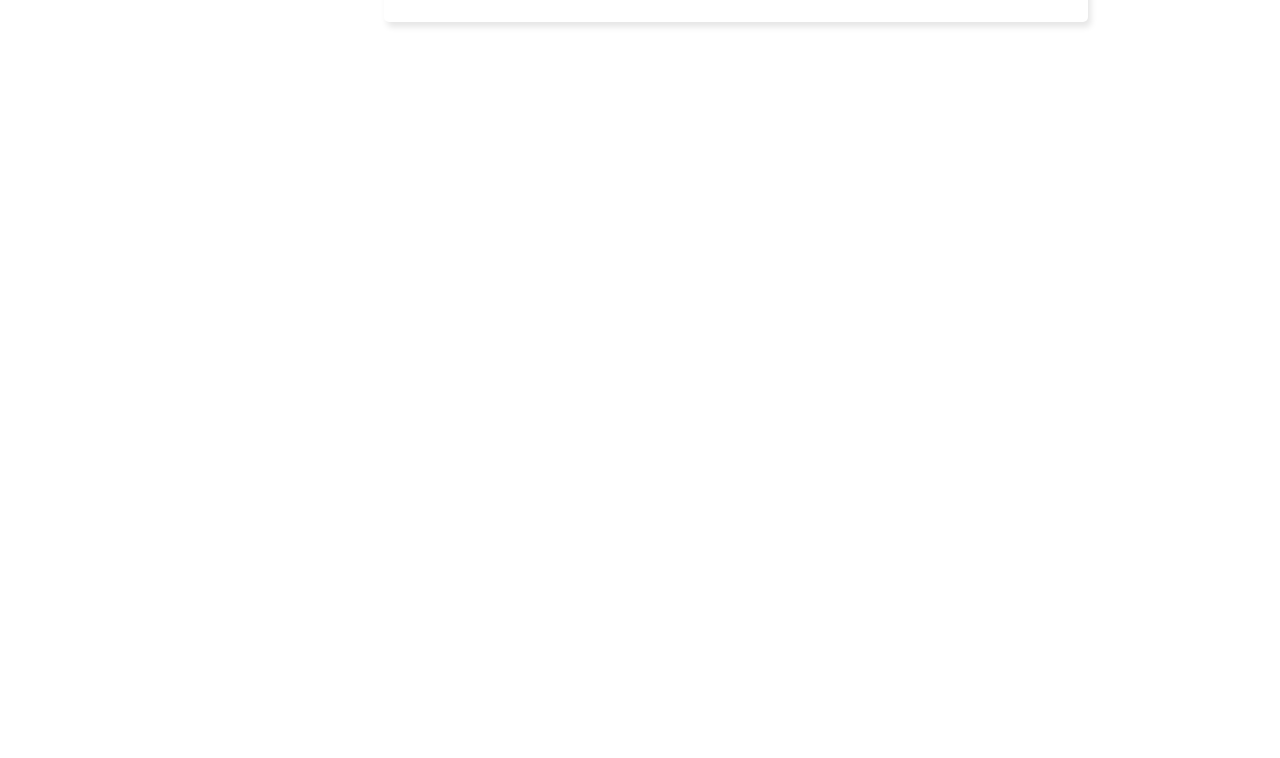
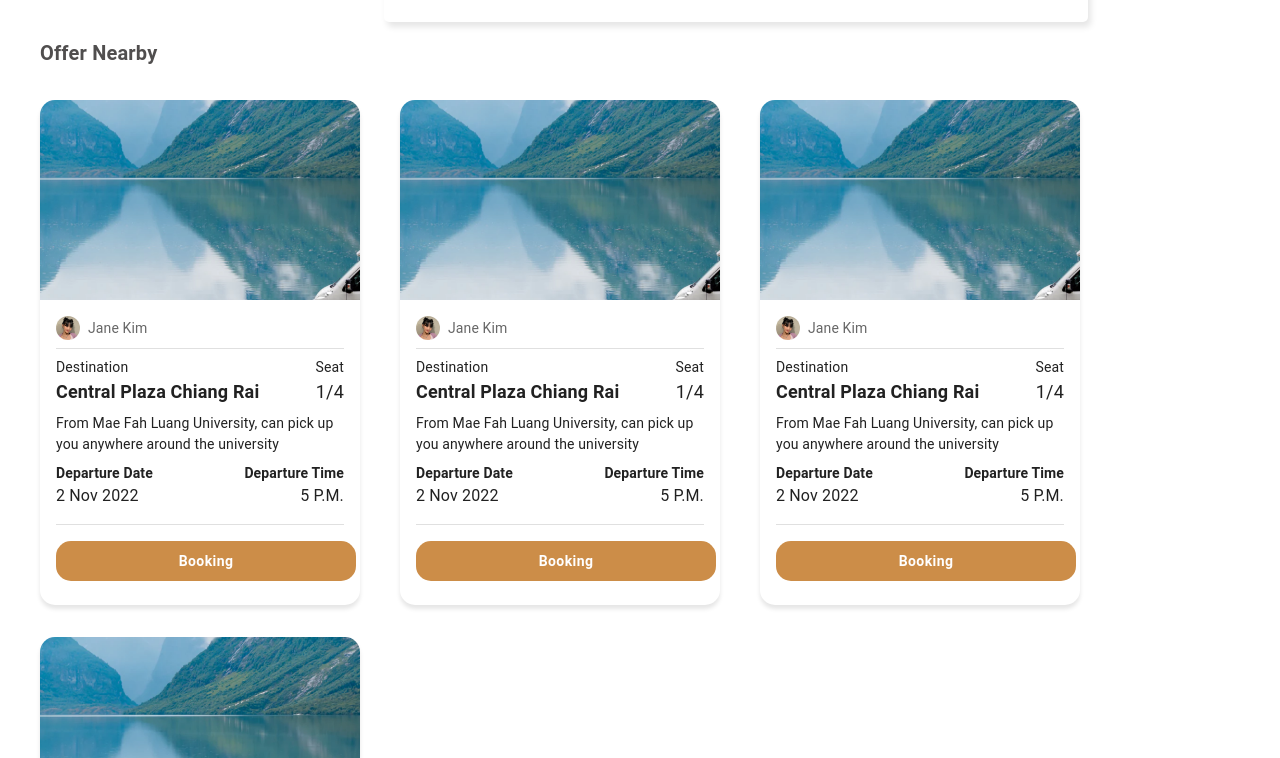
Before and after one commit to boraprae/carpool-cino, a Next.js app: page / in a window 1280 px wide. Shown: the part 466-1224 px from the top of the page. Before the commit the page ends 800 px from the top, so only its background shows below. Built offline with nearby package versions, Linux system fonts and the light colour scheme.

Commit message:
offer component prepare already

```diff
--- /dev/null
+++ b/pages/components/offerCard.js
@@ -0,0 +1,116 @@
+import Divider from "@mui/material/Divider";
+import Avatar from "@mui/material/Avatar";
+import Card from "@mui/material/Card";
+import CardContent from "@mui/material/CardContent";
+import CardMedia from "@mui/material/CardMedia";
+import Typography from "@mui/material/Typography";
+import { CardActionArea } from "@mui/material";
+import Stack from "@mui/material/Stack";
+
+import { styled } from "@mui/material/styles";
+import Button from "@mui/material/Button";
+
+const BookingButton = styled(Button)(({ theme }) => ({
+  color: "#FFFFFF",
+  fontSize: "14px",
+  fontWeight: "bold",
+  textTransform: "capitalize",
+  height: "40px",
+  width: "300px",
+  borderRadius: "15px",
+  padding: 16,
+  backgroundColor: "#CC8D48",
+  "&:hover": {
+    backgroundColor: "#A9773F",
+  },
+}));
+
+export default function OfferCard() {
+  return (
+    <>
+      <Card
+        sx={{
+          maxWidth: 320,
+          mt: 4,
+          boxShadow: "0px 4px 4px rgba(0, 0, 0, 0.1)",
+          borderRadius: "15px",
+          mr: 5,
+        }}
+      >
+        <CardMedia
+          component="img"
+          height="200"
+          image="/assets/headweb.png"
+          alt="car1"
+        />
+        <CardContent>
+          <Stack
+            direction="row"
+            justifyContent="flex-start"
+            alignItems="center"
+            spacing={1}
+            mb={1}
+          >
+            <Avatar
+              alt="Cindy Baker"
+              src="/assets/profileImg.jpg"
+              sx={{ width: 24, height: 24 }}
+            />
+            <Typography sx={{ fontSize: "14px" }} color="text.secondary">
+              Jane Kim
+            </Typography>
+          </Stack>
+          <Divider />
+          <Stack
+            direction="row"
+            justifyContent="space-between"
+            alignItems="center"
+          >
+            <Typography sx={{ fontSize: "14px", mt: 1 }}>
+              Destination
+            </Typography>
+            <Typography sx={{ fontSize: "14px", mt: 1 }}>Seat</Typography>
+          </Stack>
+          <Stack
+            direction="row"
+            justifyContent="space-between"
+            alignItems="center"
+          >
+            <Typography sx={{ fontSize: "18px", fontWeight: "bold" }}>
+              Central Plaza Chiang Rai
+            </Typography>
+            <Typography sx={{ fontSize: "18px" }}>1/4</Typography>
+          </Stack>
+
+          <Typography sx={{ fontSize: "14px", mt: 1 }}>
+            From Mae Fah Luang University, can pick up you anywhere around the
+            university
+          </Typography>
+          <Stack
+            direction="row"
+            justifyContent="space-between"
+            alignItems="center"
+          >
+            <Typography sx={{ fontSize: "14px", mt: 1, fontWeight: "bold" }}>
+              Departure Date
+            </Typography>
+            <Typography sx={{ fontSize: "14px", mt: 1, fontWeight: "bold" }}>
+              Departure Time
+            </Typography>
+          </Stack>
+
+          <Stack
+            direction="row"
+            justifyContent="space-between"
+            alignItems="center"
+          >
+            <Typography sx={{ fontSize: "16px" }}>2 Nov 2022</Typography>
+            <Typography sx={{ fontSize: "16px" }}>5 P.M.</Typography>
+          </Stack>
+          <Divider sx={{mb:2, mt:2}} />
+          <BookingButton>Booking</BookingButton>
+        </CardContent>
+      </Card>
+    </>
+  );
+}
--- a/pages/index.js
+++ b/pages/index.js
@@ -18,6 +18,8 @@ import SearchIcon from "@mui/icons-material/Search";
 import { AdapterDayjs } from "@mui/x-date-pickers/AdapterDayjs";
 import { LocalizationProvider } from "@mui/x-date-pickers/LocalizationProvider";
 import { DatePicker } from "@mui/x-date-pickers/DatePicker";
+
+import OfferCard from "./components/offerCard";
 
 const ColorButton = styled(Button)(({ theme }) => ({
   color: "#FFFFFF",
@@ -114,6 +116,30 @@ export default function Home() {
         </Card>
       </Stack>
 
+      <Grid
+        container
+        direction="column"
+        justifyContent="flex-end"
+        alignItems="flex-start"
+        p={5}
+      >
+        <Typography
+          sx={{ fontWeight: 700, fontSize: "20px", color: "#504E4E" }}
+        >
+          Offer Nearby
+        </Typography>
+        <Grid
+          container
+          direction="row"
+          justifyContent="flex-start"
+          alignItems="center"
+        >
+          <OfferCard />
+          <OfferCard />
+          <OfferCard />
+          <OfferCard />
+        </Grid>
+      </Grid>
     </>
   );
 }
```
Also changed, not shown: public/assets/profileImg.jpg (added).
